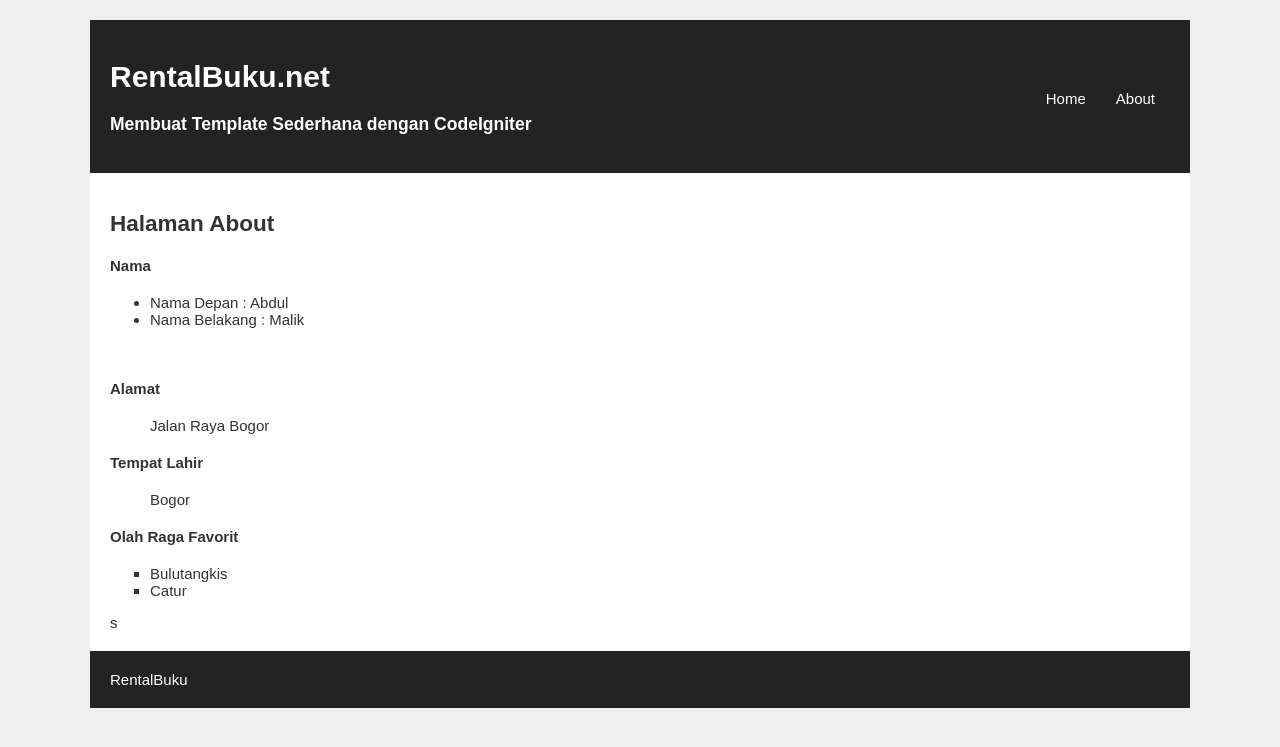
After one commit to fajar01233/WP2_Malik, a CodeIgniter app: page /pustaka-booking/index.php/web/about in a window 1280 px wide. The commit adds this page. Shown: the top 747 px of the page. Run offline with CodeIgniter, Linux system fonts and the light colour scheme.

Commit message:
menambahkan file pertemuan 4

```diff
--- a/application/config/autoload.php
+++ b/application/config/autoload.php
@@ -89,7 +89,7 @@ $autoload['drivers'] = array();
 |
 |	$autoload['helper'] = array('url', 'file');
 */
-$autoload['helper'] = array();
+$autoload['helper'] = array('url');
 
 /*
 | -------------------------------------------------------------------
--- a/application/config/config.php
+++ b/application/config/config.php
@@ -23,7 +23,7 @@ defined('BASEPATH') OR exit('No direct script access allowed');
 | a PHP script and you can easily do that on your own.
 |
 */
-$config['base_url'] = '';
+$config['base_url'] = 'http://localhost/pustaka-booking/';
 
 /*
 |--------------------------------------------------------------------------
--- a/application/config/routes.php
+++ b/application/config/routes.php
@@ -49,6 +49,6 @@ defined('BASEPATH') OR exit('No direct script access allowed');
 | Examples:	my-controller/index	-> my_controller/index
 |		my-controller/my-method	-> my_controller/my_method
 */
-$route['default_controller'] = 'Matakuliahs';
+$route['default_controller'] = 'Web';
 $route['404_override'] = '';
 $route['translate_uri_dashes'] = FALSE;
--- a/application/controllers/Web.php
+++ b/application/controllers/Web.php
@@ -0,0 +1,25 @@
+<?php
+defined('BASEPATH') or exit ('no direct script access allowed');
+
+class Web extends CI_Controller
+{
+
+    function __construct(){
+        parent::__construct();
+        $this->load->helper('url');
+    }
+    public function index(){
+        $data['judul'] = "Halaman Depan";
+        $this->load->view('v_header',$data);
+        $this->load->view('v_index',$data);
+        $this->load->view('v_footer',$data);
+    }
+
+    public function about()
+    {
+    $data['judul'] = "Halaman About";
+    $this->load->view('v_header', $data);
+    $this->load->view('v_about', $data);
+    $this->load->view('v_footer', $data);
+    }
+}
--- a/application/views/V_footer.php
+++ b/application/views/V_footer.php
@@ -0,0 +1,7 @@
+
+            <footer>
+                <a href=”http://www.RentalBuku.com”>RentalBuku</a>
+            </footer>
+        </div>
+    </body>
+</html>
--- /dev/null
+++ b/application/views/v_about.php
@@ -0,0 +1,23 @@
+<section>
+ <h1><?php echo $judul ?></h1>
+ <h4>Nama</h4>
+ <ul type="disc">
+ <li>Nama Depan : Abdul</li>
+ <li>Nama Belakang : Malik</li>
+ </ul>
+ <br>
+ <h4>Alamat</h4>
+ <ul type="none">
+ <li> Jalan Raya Bogor</li>
+ </ul>
+
+ <h4>Tempat Lahir</h4>
+ <ul type="none">
+ <li>Bogor</li>
+ </ul>
+ <h4>Olah Raga Favorit</h4>
+ <ul type="square">
+ <li>Bulutangkis</li>
+ <li>Catur</li>
+ </ul>s
+</section>
--- a/application/views/v_header.php
+++ b/application/views/v_header.php
@@ -1,11 +1,11 @@
 <!DOCTYPE html>
-<html lang="en">
+<html>
     <head>
         <meta charset="UTF-8">
-    <meta name="viewport" content="width=device-width, initial-scale=1.0">
         <title>Web Prog II | Merancang Template sederhana dengan codeignIter</title>
         <link rel="stylesheet" type="text/css" href="<?php echo base_url() ?>assets/css/stylebuku.css">
     </head>
+
     <body>
         <div id="wrapper">
             <header>
@@ -15,15 +15,9 @@
                 </hgroup>
                 <nav>
                     <ul>
-                <li><a href=”<?php echo
-base_url().’index.php/web’ ?>”>Home</a></li>
- <li><a href=”<?php echo
-base_url().’index.php/web/about’ ?>”>About</a></li>
+                        <li><a href="<?php echo base_url().'index.php/web' ?>">Home</a></li>
+                        <li><a href="<?php echo base_url().'index.php/web/about' ?>">About</a></li>
                     </ul>
                 </nav>
- <div class=”clear”></div>
+                <div class="clear"></div>
             </header>
-
-
-</body>
-</html>
--- a/assets/css/stylebuku.css
+++ b/assets/css/stylebuku.css
@@ -0,0 +1,50 @@
+body{
+    background: #eee;
+    color: #333;
+    font-family: sans-serif;
+    font-size:15px;
+   }
+   #wrapper{
+    background: #fff;
+    width: 1100px;
+    margin: 20px auto;
+   }
+   #wrapper header{
+    background: #232323;
+    padding: 20px;
+   }
+   #wrapper header hgroup{
+    float: left;
+    color: #fff;
+   }
+   #wrapper header nav{
+    float: right;
+    margin-top: 50px;
+   }
+   #wrapper header nav ul{
+    padding: 0;
+    margin: 0;
+   }
+   #wrapper header nav ul li{
+    float: left;
+    list-style: none;
+   }
+   #wrapper header nav ul li a{
+    padding: 15px;
+    color: #fff;
+    text-decoration: none;
+   }
+   .clear{
+    clear: both;
+   }
+   footer{
+    background: #232323;
+    padding: 20px;
+   }
+   footer a{
+    color: #fff;
+    text-decoration: none;
+   }
+   section{
+    padding: 20px;
+   }
```
Also changed, not shown: application/views/v_index.php (+13 -21 lines). Lines whose indentation alone changed are shown as unchanged.
